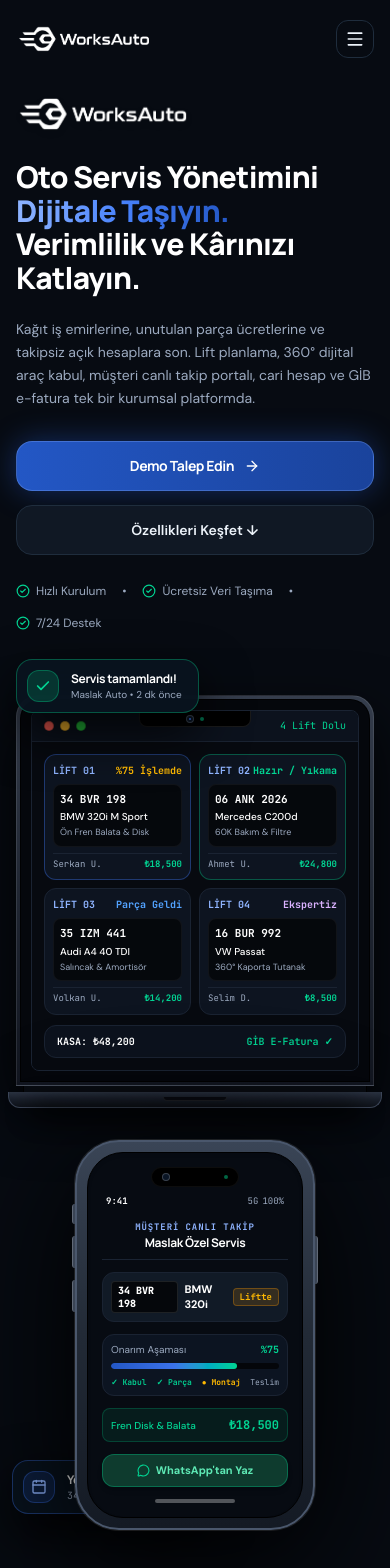
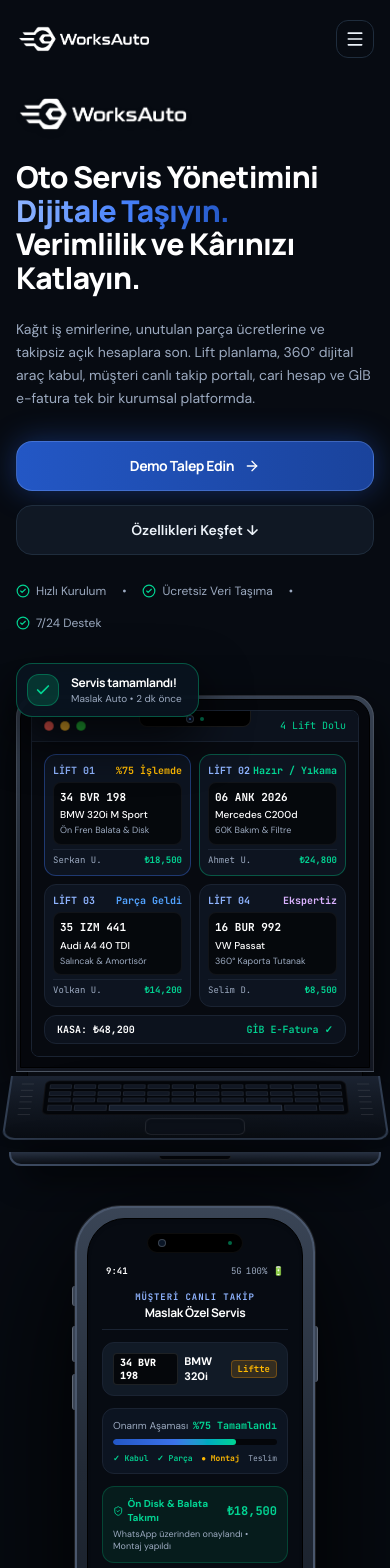
Before and after one commit to ridvan-byr/worksauto-landing, a Next.js app: page / in a window 390 px wide. Shown: the top 1568 px of the page. Built offline with nearby package versions, Linux system fonts and the light colour scheme.

Commit message:
fix: realistic 3D perspective MacBook keyboard deck with trackpad and authentic slender 19.5:9 iPhone 16 Pro mockup

```diff
--- a/src/components/product-mockup.tsx
+++ b/src/components/product-mockup.tsx
@@ -5,21 +5,23 @@
   Check,
   Calendar,
   MessageCircle,
+  ShieldCheck,
+  Clock,
 } from "lucide-react";
 
 export function ProductMockup() {
   return (
     <div className="relative w-full select-none">
       {/* Background Studio Ambient Glow */}
-      <div className="absolute top-1/2 left-1/2 -translate-x-1/2 -translate-y-1/2 w-[120%] h-[120%] bg-gradient-to-tr from-[#2357c5]/20 via-[#3b72ea]/15 to-[#8fb4ff]/10 rounded-full blur-[120px] pointer-events-none -z-10" />
+      <div className="absolute top-1/2 left-1/2 -translate-x-1/2 -translate-y-1/2 w-[120%] h-[120%] bg-gradient-to-tr from-[#2357c5]/20 via-[#3b72ea]/15 to-[#8fb4ff]/10 rounded-full blur-[130px] pointer-events-none -z-10" />
 
       {/* Showcase Device Stage */}
-      <div className="relative pt-6 pb-8 sm:pb-12">
+      <div className="relative pt-6 pb-10 sm:pb-14">
         {/* ======================================================== */}
         {/* 1. FLOATING NOTIFICATION BADGES                          */}
         {/* ======================================================== */}
         {/* Top-Left Notification: Servis Tamamlandı */}
-        <div className="absolute -top-3 left-0 sm:-left-4 md:-left-8 z-30 p-2.5 sm:p-3 rounded-2xl bg-[#09131f]/95 backdrop-blur-xl border border-emerald-500/40 shadow-[0_20px_50px_rgba(0,0,0,0.85)] flex items-center gap-3 animate-bounce-slow">
+        <div className="absolute -top-2 left-0 sm:-left-4 md:-left-8 z-30 p-2.5 sm:p-3 rounded-2xl bg-[#09131f]/95 backdrop-blur-xl border border-emerald-500/40 shadow-[0_20px_50px_rgba(0,0,0,0.85)] flex items-center gap-3 animate-bounce-slow">
           <div className="w-8 h-8 sm:w-9 sm:h-9 rounded-xl bg-emerald-500/20 text-emerald-400 flex items-center justify-center shrink-0 border border-emerald-500/40">
             <Check size={16} className="stroke-[2.5]" />
           </div>
@@ -34,7 +36,7 @@
         </div>
 
         {/* Bottom-Left Notification: Yeni Randevu & Kabul */}
-        <div className="absolute bottom-12 sm:bottom-16 -left-1 sm:-left-6 md:-left-8 z-30 p-2.5 sm:p-3 rounded-2xl bg-[#09131f]/95 backdrop-blur-xl border border-[#3b72ea]/40 shadow-[0_20px_50px_rgba(0,0,0,0.85)] flex items-center gap-3">
+        <div className="absolute bottom-20 sm:bottom-24 -left-1 sm:-left-6 md:-left-8 z-30 p-2.5 sm:p-3 rounded-2xl bg-[#09131f]/95 backdrop-blur-xl border border-[#3b72ea]/40 shadow-[0_20px_50px_rgba(0,0,0,0.85)] flex items-center gap-3">
           <div className="w-8 h-8 sm:w-9 sm:h-9 rounded-xl bg-[#2357c5]/20 text-[#8fb4ff] flex items-center justify-center shrink-0 border border-[#3b72ea]/40">
             <Calendar size={16} />
           </div>
@@ -49,16 +51,16 @@
         </div>
 
         {/* ======================================================== */}
-        {/* 2. REALISTIC MACBOOK PRO (16" SPACE GRAY)                */}
+        {/* 2. REALISTIC MACBOOK PRO (SCREEN + KEYBOARD BASE DECK)   */}
         {/* ======================================================== */}
-        <div className="relative w-full max-w-[620px] sm:max-w-[680px] lg:max-w-[620px] xl:max-w-[680px]">
-          {/* Outer Display Lid (Space Gray Anodized Aluminum) */}
-          <div className="rounded-t-[22px] sm:rounded-t-[26px] p-[3px] bg-gradient-to-b from-[#353d4c] via-[#212733] to-[#121620] shadow-[0_25px_60px_rgba(0,0,0,0.9)] border border-white/10">
-            {/* Display Bezel (Ultra-thin uniform black glass) */}
-            <div className="rounded-t-[20px] sm:rounded-t-[24px] bg-[#05070c] p-2.5 sm:p-3 border border-black/80 overflow-hidden">
-              {/* MacBook Display Screen Content */}
+        <div className="relative w-full max-w-[600px] sm:max-w-[650px] lg:max-w-[600px] xl:max-w-[660px]">
+          {/* Display Lid Frame (Space Gray Aluminum) */}
+          <div className="rounded-t-[22px] sm:rounded-t-[26px] p-[3px] bg-gradient-to-b from-[#384252] via-[#222a36] to-[#121620] shadow-[0_20px_50px_rgba(0,0,0,0.85)] border border-white/10">
+            {/* Display Black Glass Bezel */}
+            <div className="rounded-t-[20px] sm:rounded-t-[24px] bg-[#05070c] p-2.5 sm:p-3 border border-black overflow-hidden">
+              {/* Screen Content */}
               <div className="rounded-lg sm:rounded-xl bg-[#070a10] border border-[#1a2332] overflow-hidden flex flex-col">
-                {/* macOS Menu / Window Header with Apple Notch */}
+                {/* macOS Menu Header with Apple Notch */}
                 <div className="relative px-3 py-2 bg-[#0c121d] border-b border-[#1a2332] flex items-center justify-between text-xs select-none">
                   {/* macOS Window Controls */}
                   <div className="flex items-center gap-1.5">
@@ -70,7 +72,7 @@
                     </span>
                   </div>
 
-                  {/* MacBook Centered Camera Notch */}
+                  {/* Centered Camera Notch */}
                   <div className="absolute left-1/2 -translate-x-1/2 top-0 w-28 sm:w-32 h-4 sm:h-5 bg-black rounded-b-lg border-b border-x border-white/10 flex items-center justify-center gap-1.5">
                     <span className="w-2 h-2 rounded-full bg-[#0a1525] border border-white/20 flex items-center justify-center">
                       <span className="w-0.5 h-0.5 rounded-full bg-[#3b72ea]" />
@@ -85,11 +87,11 @@
                   </div>
                 </div>
 
-                {/* Live Workshop Lifts Grid */}
-                <div className="p-3 sm:p-3.5 space-y-2.5 bg-[#070a10]">
+                {/* 4 Lifts Grid */}
+                <div className="p-3 sm:p-3.5 space-y-2 bg-[#070a10]">
                   <div className="grid grid-cols-2 gap-2 sm:gap-2.5 text-left">
                     {/* LİFT 01 */}
-                    <div className="p-2 sm:p-2.5 rounded-xl bg-[#0d1420] border border-[#3b72ea]/40 space-y-1.5">
+                    <div className="p-2 sm:p-2.5 rounded-xl bg-[#0d1420] border border-[#3b72ea]/40 space-y-1">
                       <div className="flex items-center justify-between text-[10px] font-mono">
                         <span className="text-[#8fb4ff] font-bold">LİFT 01</span>
                         <span className="text-amber-400 font-bold">%75 İşlemde</span>
@@ -106,7 +108,7 @@
                     </div>
 
                     {/* LİFT 02 */}
-                    <div className="p-2 sm:p-2.5 rounded-xl bg-[#0d1420] border border-emerald-500/40 space-y-1.5">
+                    <div className="p-2 sm:p-2.5 rounded-xl bg-[#0d1420] border border-emerald-500/40 space-y-1">
                       <div className="flex items-center justify-between text-[10px] font-mono">
                         <span className="text-[#8fb4ff] font-bold">LİFT 02</span>
                         <span className="text-emerald-400 font-bold">Hazır / Yıkama</span>
@@ -123,7 +125,7 @@
                     </div>
 
                     {/* LİFT 03 */}
-                    <div className="p-2 sm:p-2.5 rounded-xl bg-[#0d1420] border border-[#1a2332] space-y-1.5">
+                    <div className="p-2 sm:p-2.5 rounded-xl bg-[#0d1420] border border-[#1a2332] space-y-1">
                       <div className="flex items-center justify-between text-[10px] font-mono">
                         <span className="text-[#8fb4ff] font-bold">LİFT 03</span>
                         <span className="text-blue-400 font-bold">Parça Geldi</span>
@@ -140,7 +142,7 @@
                     </div>
 
                     {/* LİFT 04 */}
-                    <div className="p-2 sm:p-2.5 rounded-xl bg-[#0d1420] border border-[#1a2332] space-y-1.5">
+                    <div className="p-2 sm:p-2.5 rounded-xl bg-[#0d1420] border border-[#1a2332] space-y-1">
                       <div className="flex items-center justify-between text-[10px] font-mono">
                         <span className="text-[#8fb4ff] font-bold">LİFT 04</span>
                         <span className="text-purple-300 font-bold">Ekspertiz</span>
@@ -157,8 +159,8 @@
                     </div>
                   </div>
 
-                  {/* Bottom Financial Reconciliation Bar */}
-                  <div className="px-3 py-2 rounded-xl bg-[#0c121d] border border-[#1a2332] flex items-center justify-between text-[10px] sm:text-[11px] font-mono">
+                  {/* Kasa Bar */}
+                  <div className="px-3 py-1.5 rounded-xl bg-[#0c121d] border border-[#1a2332] flex items-center justify-between text-[10px] sm:text-[11px] font-mono">
                     <span className="text-white font-bold">KASA: ₺48,200</span>
                     <span className="text-[#8fb4ff] hidden sm:inline">Nakit: ₺14.2K • POS: ₺28.5K</span>
                     <span className="text-emerald-400 font-semibold">GİB E-Fatura ✓</span>
@@ -168,53 +170,111 @@
             </div>
           </div>
 
-          {/* MacBook Display Hinge */}
-          <div className="w-[96%] mx-auto h-1.5 bg-[#090c12] border-x border-black" />
+          {/* ======================================================== */}
+          {/* MACBOOK LOWER CHASSIS & KEYBOARD DECK (3D PERSPECTIVE)   */}
+          {/* ======================================================== */}
+          {/* Hinge Line */}
+          <div className="w-[94%] mx-auto h-1.5 bg-[#0a0d13] border-x border-black" />
 
-          {/* MacBook Lower Aluminum Chassis Deck (Tapered Unibody) */}
-          <div className="relative -mx-2 sm:-mx-3 h-4 sm:h-5 bg-gradient-to-b from-[#2b3342] via-[#1a202c] to-[#0f131a] rounded-b-xl border-x border-b border-[#3e485b] shadow-2xl flex items-center justify-center">
-            {/* Iconic Apple Display Thumb Scoop */}
-            <div className="w-16 sm:w-20 h-1 bg-[#090c12] rounded-b-md border-x border-b border-white/10" />
+          {/* 3D Perspective Keyboard Deck Projecting Forward */}
+          <div className="relative [perspective:1000px] -mt-0.5">
+            <div
+              className="w-[103%] -ml-[1.5%] h-20 sm:h-24 bg-gradient-to-b from-[#1c2432] via-[#121822] to-[#0a0e15] rounded-b-xl border-x-[2px] border-b-[2px] border-[#313e52] relative overflow-hidden shadow-2xl"
+              style={{
+                transform: "rotateX(38deg)",
+                transformOrigin: "top center",
+              }}
+            >
+              {/* Recessed Keyboard Well */}
+              <div className="mx-auto w-[82%] mt-1.5 h-11 sm:h-13 bg-[#05070b] rounded-md p-1 border border-white/5 shadow-inner flex flex-col justify-between">
+                {/* Key rows */}
+                <div className="grid grid-cols-12 gap-0.5 h-1.5">
+                  {Array.from({ length: 12 }).map((_, i) => (
+                    <div key={i} className="bg-[#121824] rounded-[1px] border border-white/5" />
+                  ))}
+                </div>
+                <div className="grid grid-cols-12 gap-0.5 h-1.5">
+                  {Array.from({ length: 12 }).map((_, i) => (
+                    <div key={i} className="bg-[#121824] rounded-[1px] border border-white/5" />
+                  ))}
+                </div>
+                <div className="grid grid-cols-12 gap-0.5 h-1.5">
+                  {Array.from({ length: 12 }).map((_, i) => (
+                    <div key={i} className="bg-[#121824] rounded-[1px] border border-white/5" />
+                  ))}
+                </div>
+                {/* Spacebar Row */}
+                <div className="flex gap-0.5 h-2">
+                  <div className="w-6 bg-[#121824] rounded-[1px] border border-white/5" />
+                  <div className="w-8 bg-[#121824] rounded-[1px] border border-white/5" />
+                  <div className="flex-1 bg-[#172030] rounded-[1px] border border-white/10" />
+                  <div className="w-8 bg-[#121824] rounded-[1px] border border-white/5" />
+                  <div className="w-6 bg-[#121824] rounded-[1px] border border-white/5" />
+                </div>
               </div>
 
-          {/* Under-deck Ambient Tabletop Shadow */}
-          <div className="w-[92%] mx-auto h-3 bg-black/80 blur-md rounded-full -mt-1" />
+              {/* Speaker Grilles on Sides */}
+              <div className="absolute left-2.5 top-2.5 w-3 h-10 opacity-30 flex flex-col justify-between">
+                {Array.from({ length: 6 }).map((_, i) => (
+                  <div key={i} className="w-full h-[1px] bg-white/40" />
+                ))}
+              </div>
+              <div className="absolute right-2.5 top-2.5 w-3 h-10 opacity-30 flex flex-col justify-between">
+                {Array.from({ length: 6 }).map((_, i) => (
+                  <div key={i} className="w-full h-[1px] bg-white/40" />
+                ))}
+              </div>
+
+              {/* Force Touch Trackpad */}
+              <div className="mx-auto mt-1 w-24 sm:w-32 h-5 sm:h-6 rounded-md bg-[#0d121b] border border-white/10 shadow-inner" />
+            </div>
+
+            {/* Front Chamfered Lip with Thumb Scoop */}
+            <div className="w-[104%] -ml-[2%] h-3.5 sm:h-4 bg-gradient-to-b from-[#2a3445] via-[#1a212d] to-[#0c1017] rounded-b-xl border-x-[2px] border-b-[2px] border-[#3e4c63] flex items-center justify-center shadow-2xl relative z-10 -mt-1">
+              <div className="w-18 sm:w-22 h-1 bg-[#06080d] rounded-b-md border-x border-b border-white/10 shadow-inner" />
+            </div>
+
+            {/* Tabletop Surface Drop Shadow */}
+            <div className="w-[96%] mx-auto h-4 bg-black/90 blur-lg rounded-full -mt-2" />
+          </div>
         </div>
 
         {/* ======================================================== */}
-        {/* 3. REALISTIC IPHONE 16 PRO (NATURAL TITANIUM)            */}
+        {/* 3. SLENDER IPHONE 16 PRO (TRUE 19.5:9 ASPECT RATIO)      */}
         {/* ======================================================== */}
-        <div className="relative mt-6 sm:mt-0 sm:absolute sm:bottom-0 sm:right-0 lg:-right-3 xl:-right-6 z-40 w-[240px] sm:w-[260px] mx-auto drop-shadow-[0_30px_70px_rgba(0,0,0,0.95)]">
-          {/* iPhone Hardware Buttons (Extruded from outer rim) */}
+        <div className="relative mt-8 sm:mt-0 sm:absolute sm:-bottom-4 sm:right-0 lg:-right-3 xl:-right-6 z-40 w-[240px] sm:w-[250px] mx-auto drop-shadow-[0_35px_80px_rgba(0,0,0,0.98)]">
+          {/* Physical Side Buttons */}
           {/* Action Button (Left) */}
-          <div className="absolute -left-[3px] top-16 w-[3px] h-5 bg-[#3a4454] rounded-l-sm border-l border-white/20" />
+          <div className="absolute -left-[3px] top-20 w-[3px] h-5 bg-[#3a4454] rounded-l-sm border-l border-white/20" />
           {/* Volume Up (Left) */}
-          <div className="absolute -left-[3px] top-24 w-[3px] h-8 bg-[#3a4454] rounded-l-sm border-l border-white/20" />
+          <div className="absolute -left-[3px] top-30 w-[3px] h-9 bg-[#3a4454] rounded-l-sm border-l border-white/20" />
           {/* Volume Down (Left) */}
-          <div className="absolute -left-[3px] top-35 w-[3px] h-8 bg-[#3a4454] rounded-l-sm border-l border-white/20" />
-          {/* Side / Power Button (Right) */}
-          <div className="absolute -right-[3px] top-24 w-[3px] h-12 bg-[#3a4454] rounded-r-sm border-r border-white/20" />
+          <div className="absolute -left-[3px] top-42 w-[3px] h-9 bg-[#3a4454] rounded-l-sm border-l border-white/20" />
+          {/* Power / Side Button (Right) */}
+          <div className="absolute -right-[3px] top-30 w-[3px] h-14 bg-[#3a4454] rounded-r-sm border-r border-white/20" />
 
-          {/* Titanium Outer Frame Band */}
-          <div className="rounded-[44px] p-2.5 bg-gradient-to-b from-[#3a4556] via-[#222a36] to-[#141a24] border-[2px] border-[#4a576c] ring-1 ring-white/10 shadow-2xl">
-            {/* Screen Glass Bezel (Ultra-thin uniform 2.5mm black rim) */}
-            <div className="rounded-[36px] bg-[#070b12] border border-black overflow-hidden p-3.5 space-y-3 font-sans text-xs text-left shadow-inner">
+          {/* Natural Titanium Chassis */}
+          <div className="rounded-[46px] p-2.5 bg-gradient-to-b from-[#3a4556] via-[#222a36] to-[#141a24] border-[2px] border-[#4a576c] ring-1 ring-white/10 shadow-2xl">
+            {/* Display Glass (Tall 19.5:9 proportions ~510px height) */}
+            <div className="rounded-[38px] bg-[#070b12] border border-black overflow-hidden p-3.5 min-h-[500px] flex flex-col justify-between font-sans text-xs text-left shadow-inner">
+              {/* Top Section */}
+              <div className="space-y-3">
                 {/* Dynamic Island Pill */}
-              <div className="mx-auto w-22 h-5 bg-black rounded-full flex items-center justify-between px-2.5 border border-white/5">
+                <div className="mx-auto w-24 h-5 bg-black rounded-full flex items-center justify-between px-2.5 border border-white/5">
                   <span className="w-2 h-2 rounded-full bg-[#0a1525] border border-white/20" />
                   <span className="w-1 h-1 rounded-full bg-emerald-500 animate-pulse" />
                 </div>
 
                 {/* Status Bar */}
-              <div className="flex items-center justify-between text-[9px] text-[#9caac0] font-mono px-1 -mt-1">
+                <div className="flex items-center justify-between text-[9px] text-[#9caac0] font-mono px-1">
                   <span className="font-bold text-white">9:41</span>
                   <span className="flex items-center gap-1">
                     <span>5G</span>
-                  <span>100%</span>
+                    <span>100% 🔋</span>
                   </span>
                 </div>
 
-              {/* Portal Header: WorksAuto Müşteri Takip */}
+                {/* Header: WorksAuto Canlı Takip */}
                 <div className="text-center space-y-0.5 pt-0.5 border-b border-[#1a2332] pb-2">
                   <div className="text-[9px] font-mono font-bold tracking-widest text-[#8fb4ff] uppercase">
                     MÜŞTERİ CANLI TAKİP
@@ -225,7 +285,7 @@
                 </div>
 
                 {/* Vehicle & Plate Card */}
-              <div className="p-2 rounded-xl bg-[#111a26] border border-[#1a2332] flex items-center justify-between">
+                <div className="p-2.5 rounded-xl bg-[#111a26] border border-[#1a2332] flex items-center justify-between">
                   <div className="flex items-center gap-1.5">
                     <span className="font-mono font-black text-white text-[10px] bg-black/70 px-1.5 py-0.5 rounded border border-white/10">
                       34 BVR 198
@@ -238,10 +298,10 @@
                 </div>
 
                 {/* Onarım Aşaması (%75) */}
-              <div className="space-y-1.5 p-2 rounded-xl bg-[#0c1421] border border-[#1a2332]">
+                <div className="space-y-1.5 p-2.5 rounded-xl bg-[#0c1421] border border-[#1a2332]">
                   <div className="flex items-center justify-between text-[10px]">
                     <span className="text-[#9caac0]">Onarım Aşaması</span>
-                  <span className="text-emerald-400 font-bold font-mono">%75</span>
+                    <span className="text-emerald-400 font-bold font-mono">%75 Tamamlandı</span>
                   </div>
                   <div className="w-full h-1.5 bg-black/70 rounded-full overflow-hidden">
                     <div className="h-full bg-gradient-to-r from-[#2357c5] via-[#3b72ea] to-emerald-400 w-3/4 rounded-full" />
@@ -255,19 +315,39 @@
                 </div>
 
                 {/* Part & Cost Card */}
-              <div className="p-2 rounded-lg bg-emerald-500/10 border border-emerald-500/25 flex items-center justify-between text-[10px]">
-                <span className="text-emerald-400 font-medium">Fren Disk & Balata</span>
-                <span className="text-emerald-400 font-mono font-bold text-xs">₺18,500</span>
+                <div className="p-2.5 rounded-xl bg-emerald-500/10 border border-emerald-500/25 space-y-1 text-[10px]">
+                  <div className="flex items-center justify-between font-bold text-emerald-400">
+                    <span className="flex items-center gap-1">
+                      <ShieldCheck size={12} />
+                      Ön Disk & Balata Takımı
+                    </span>
+                    <span className="font-mono text-xs">₺18,500</span>
+                  </div>
+                  <div className="text-[9px] text-[#9caac0]">
+                    WhatsApp üzerinden onaylandı • Montaj yapıldı
+                  </div>
                 </div>
 
-              {/* WhatsApp Action Button */}
-              <div className="py-2 rounded-xl bg-[#0e3b2e] hover:bg-[#124d3c] border border-emerald-500/40 text-emerald-300 font-bold text-[11px] flex items-center justify-center gap-1.5 shadow-md cursor-pointer transition-colors">
-                <MessageCircle size={13} className="text-emerald-400" />
-                <span>WhatsApp'tan Yaz</span>
+                {/* Estimated Delivery Time */}
+                <div className="px-2.5 py-1.5 rounded-lg bg-[#0e1624] border border-[#1a2332] flex items-center justify-between text-[9px] text-[#9caac0]">
+                  <span className="flex items-center gap-1">
+                    <Clock size={11} className="text-[#8fb4ff]" />
+                    Tahmini Teslimat
+                  </span>
+                  <span className="text-white font-mono font-bold">Bugün • 17:30</span>
+                </div>
+              </div>
+
+              {/* Bottom Section: WhatsApp CTA & Apple Home Indicator */}
+              <div className="pt-2 space-y-2.5">
+                <div className="py-2.5 rounded-xl bg-[#0e3b2e] hover:bg-[#124d3c] border border-emerald-500/40 text-emerald-300 font-bold text-[11px] flex items-center justify-center gap-1.5 shadow-md cursor-pointer transition-colors">
+                  <MessageCircle size={14} className="text-emerald-400" />
+                  <span>Danışmana WhatsApp'tan Yaz</span>
                 </div>
 
                 {/* Apple Home Bar */}
-              <div className="w-20 h-1 bg-white/30 rounded-full mx-auto mt-2" />
+                <div className="w-24 h-1 bg-white/35 rounded-full mx-auto" />
+              </div>
             </div>
           </div>
         </div>
```
Lines whose indentation alone changed are shown as unchanged.
